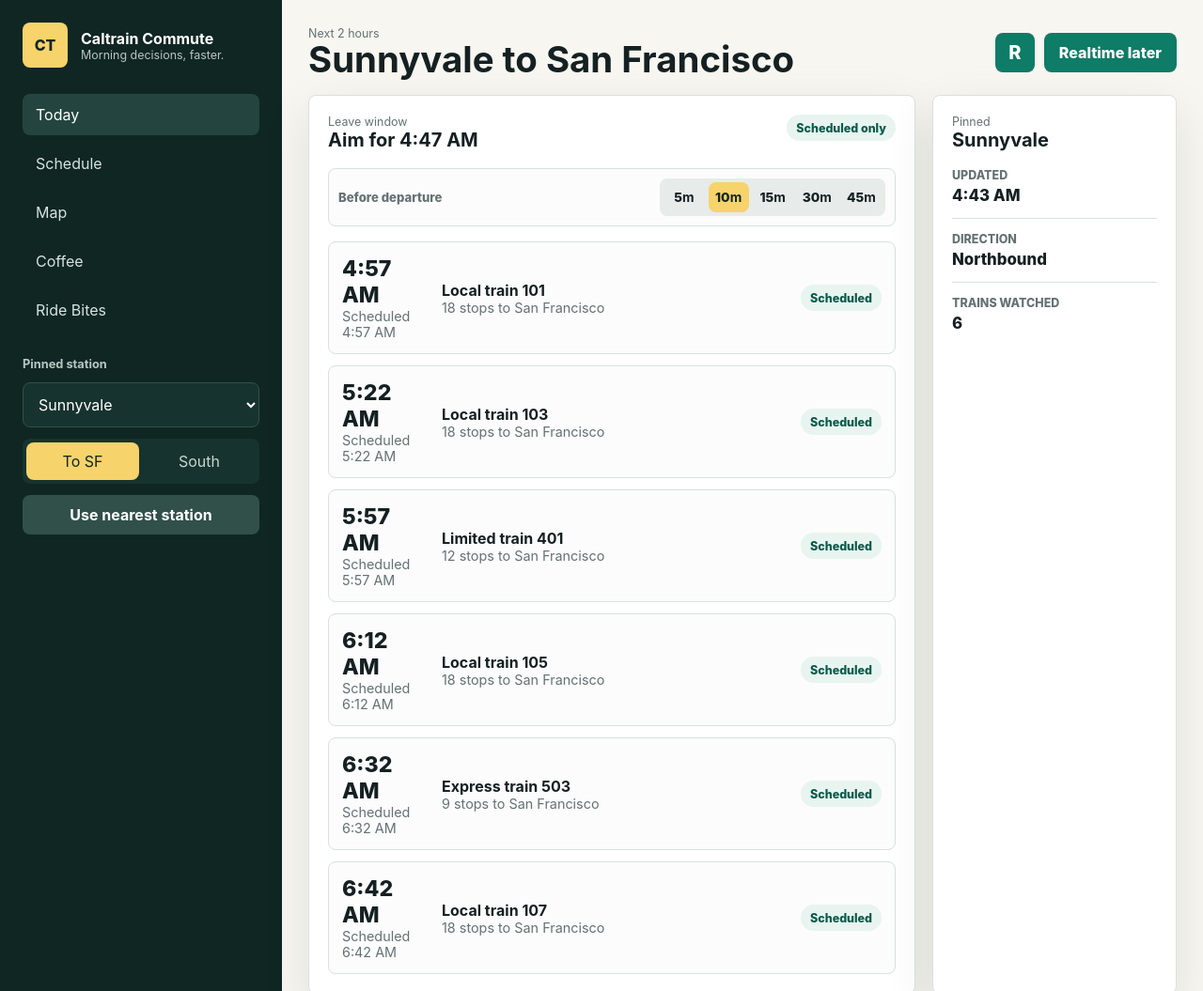
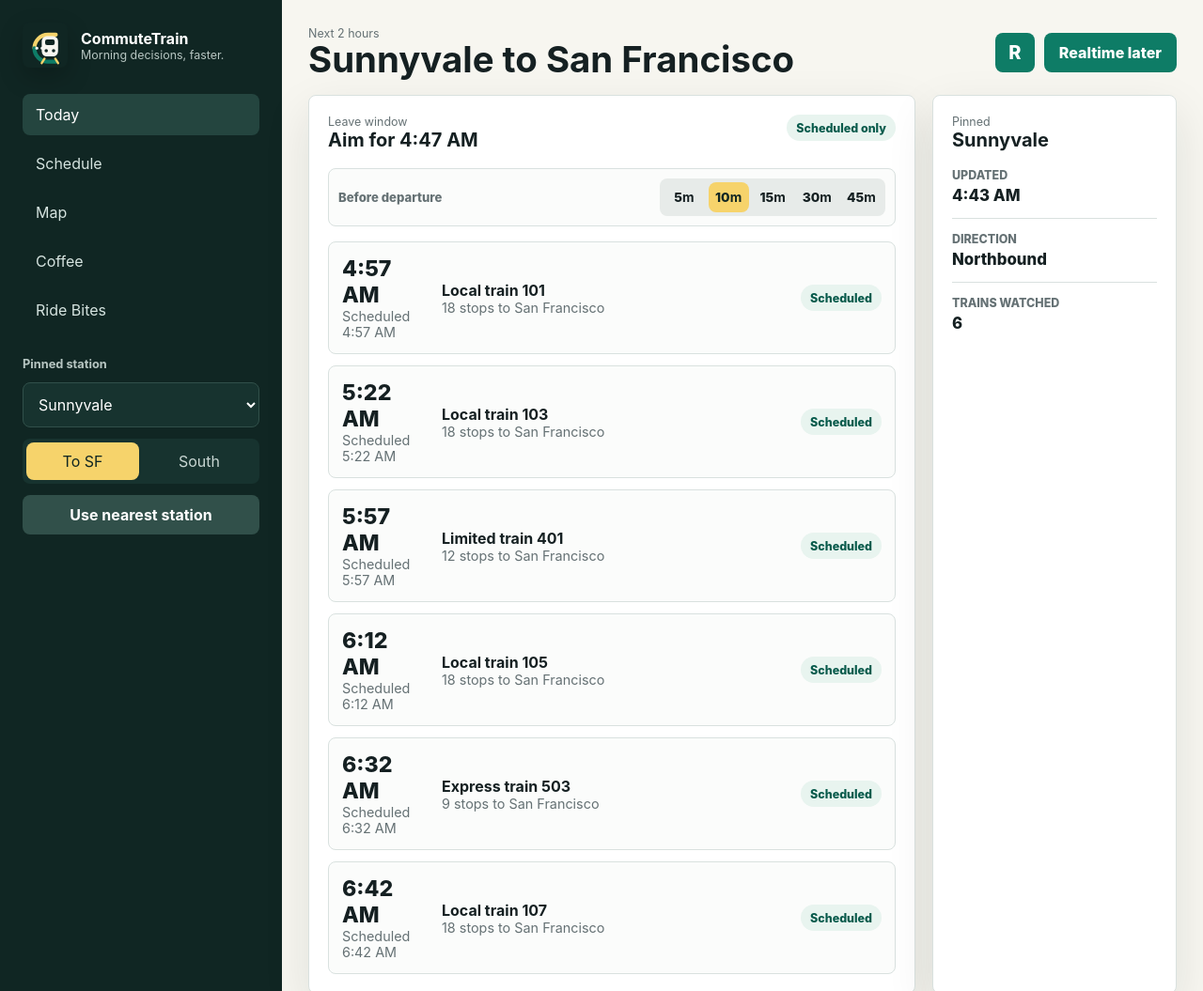
Before and after one commit to stacywu182-bot/commutetrain, a website: page index.html in a window 1280 px wide. Shown: the top 1055 px of the page at 94% size. Drawn offline with nearby package versions, Linux system fonts and the light colour scheme; no server answers.

Commit message:
Add CommuteTrain logo

```diff
--- a/index.html
+++ b/index.html
@@ -4,6 +4,7 @@
     <meta charset="utf-8" />
     <meta name="viewport" content="width=device-width, initial-scale=1" />
     <title>Caltrain Commute</title>
+    <link rel="icon" href="assets/commutetrain-logo.svg" type="image/svg+xml" />
     <link rel="preconnect" href="https://unpkg.com" />
     <link rel="stylesheet" href="https://unpkg.com/leaflet@1.9.4/dist/leaflet.css" />
     <link rel="stylesheet" href="styles.css" />
@@ -14,9 +15,9 @@
     <div class="app-shell">
       <aside class="rail">
         <div class="brand">
-          <div class="brand-mark">CT</div>
+          <img class="brand-logo" src="assets/commutetrain-logo.svg" alt="" />
           <div>
-            <h1>Caltrain Commute</h1>
+            <h1>CommuteTrain</h1>
             <p>Morning decisions, faster.</p>
           </div>
         </div>
--- a/styles.css
+++ b/styles.css
@@ -120,15 +120,11 @@ select {
   gap: 14px;
 }
 
-.brand-mark {
+.brand-logo {
   width: 48px;
   height: 48px;
-  display: grid;
-  place-items: center;
   border-radius: 8px;
-  background: var(--gold);
-  color: #102623;
-  font-weight: 800;
+  box-shadow: 0 10px 26px rgba(0, 0, 0, 0.22);
 }
 
 h1,
```
Also changed, not shown: README.md, assets/commutetrain-logo.svg (added), vercel.json.
